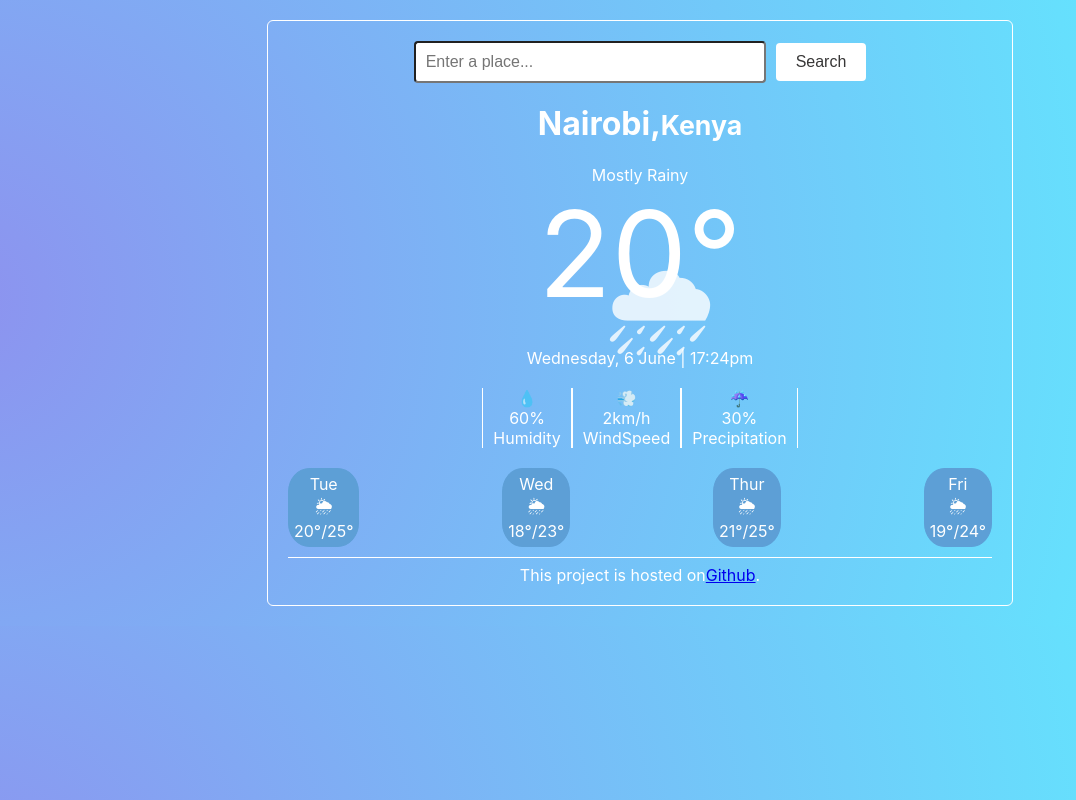
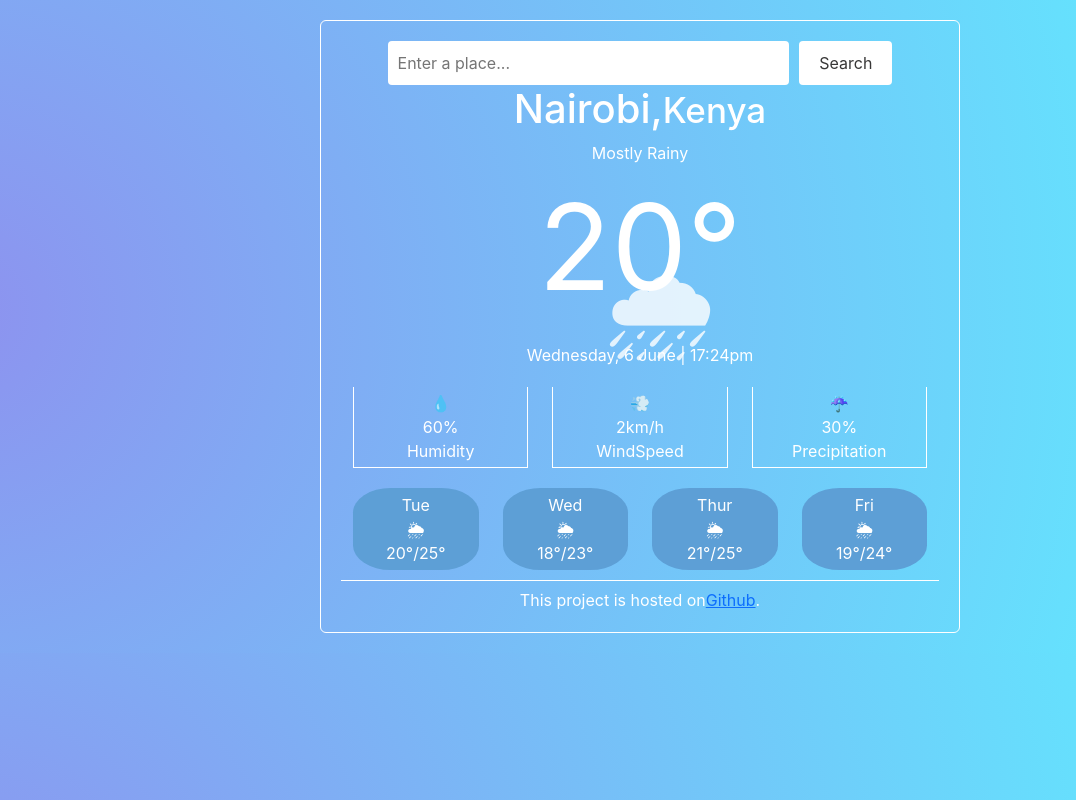
Before and after one commit to Ruks-7/weather-forecast-react, a React (Create React App) app: page / in a window 1280 px wide. Shown: the whole page, without its empty margins (0-1076 px from the left). Built offline with nearby package versions, Linux system fonts and the light colour scheme.

Commit message:
Added bootstrap

```diff
--- a/package.json
+++ b/package.json
@@ -6,6 +6,7 @@
     "@testing-library/jest-dom": "^5.17.0",
     "@testing-library/react": "^13.4.0",
     "@testing-library/user-event": "^13.5.0",
+    "bootstrap": "^5.3.3",
     "react": "^18.3.1",
     "react-dom": "^18.3.1",
     "react-scripts": "5.0.1",
--- a/public/index.html
+++ b/public/index.html
@@ -10,34 +10,11 @@
       content="Web site created using create-react-app"
     />
     <link rel="apple-touch-icon" href="%PUBLIC_URL%/logo192.png" />
-    <!--
-      manifest.json provides metadata used when your web app is installed on a
-      user's mobile device or desktop. See https://developers.google.com/web/fundamentals/web-app-manifest/
-    -->
     <link rel="manifest" href="%PUBLIC_URL%/manifest.json" />
-    <!--
-      Notice the use of %PUBLIC_URL% in the tags above.
-      It will be replaced with the URL of the `public` folder during the build.
-      Only files inside the `public` folder can be referenced from the HTML.
-
-      Unlike "/favicon.ico" or "favicon.ico", "%PUBLIC_URL%/favicon.ico" will
-      work correctly both with client-side routing and a non-root public URL.
-      Learn how to configure a non-root public URL by running `npm run build`.
-    -->
-    <title>React App</title>
+    <title>Weather Forecast with React</title>
   </head>
   <body>
     <noscript>You need to enable JavaScript to run this app.</noscript>
     <div id="root"></div>
-    <!--
-      This HTML file is a template.
-      If you open it directly in the browser, you will see an empty page.
-
-      You can add webfonts, meta tags, or analytics to this file.
-      The build step will place the bundled scripts into the <body> tag.
-
-      To begin the development, run `npm start` or `yarn start`.
-      To create a production bundle, use `npm run build` or `yarn build`.
-    -->
   </body>
 </html>
--- a/src/App.css
+++ b/src/App.css
@@ -1,6 +1,6 @@
 .App{
   margin: 20px auto;
-  max-width: 55%;
+  max-width: 50%;
   border: 1px solid white;
   border-radius: 6px;
   text-align: center;
--- a/src/Details.css
+++ b/src/Details.css
@@ -5,12 +5,12 @@
 .degree{
     height: 5;
     font-size: 120px;
-    padding-top: 0;
+
 }
 
 .icon{
     position: relative;
-    top: -100px;
+    top: -110px;
     left: 20px;
     height: 0;
     font-size: 100px;
@@ -19,21 +19,14 @@
 }
 
 .today{
-    display: flex;
-    justify-content: center;
     border: none;
     border-radius: 4px;
     margin:  20px auto;
-    max-width: 60%;
 }
 
 .info{
-    padding: 0 10px;
+    padding: 4px;
     border: 1px solid white;
     border-top: none;
-    border-bottom: none;
+
 }
-.forecastDays{
-    display: flex;
-    justify-content: space-between;
-}
--- a/src/Details.js
+++ b/src/Details.js
@@ -6,10 +6,11 @@ import "./Details.css";
 export default function Details(){
     return(
         <div>
+            <div className="container">
         <h1>Nairobi,
             <small>Kenya</small>
             </h1>
-
+            </div>
                 <p className="weatherState">Mostly Rainy</p>
                     <div className="degree">20°
                     <div className="icon">🌧</div>
@@ -17,18 +18,41 @@ export default function Details(){
 
                     <p className="dayDetails">Wednesday, 6 June | 17:24pm</p>
 
-                    <div className="today">
-                    <Info icon="💧" measurement="60%" component="Humidity" />
-                    <Info icon="💨" measurement="2km/h" component="WindSpeed" />
-                    <Info icon="☔" measurement="30%" component="Precipitation" />
+                    <div className="today container">
+                        <div className="row">
+                            <div className="col">
+                            <Info icon="💧" measurement="60%" component="Humidity" />
+                            </div>
+                            <div className="col">
+                            <Info icon="💨" measurement="2km/h" component="WindSpeed" />
+                            </div>
+                            <div className="col">
+                            <Info icon="☔" measurement="30%" component="Precipitation" />
+                            </div>
+                    </div>
                     </div>
 
 
-                <div className= "forecastDays">
-                <Forecast day="Tue" temp="20°/25°"/>
-                <Forecast day="Wed" temp="18°/23°"/>
-                <Forecast day="Thur" temp="21°/25°"/>
-                <Forecast day="Fri" temp="19°/24°"/>
+                <div className= "container">
+                    <div className="row w-50%">
+
+                    <div className="col-sm">
+                        <Forecast day="Tue"  temp="20°/25°"/>
+                        </div>
+
+                    <div className="col-sm">
+                    <Forecast day="Wed"  temp="18°/23°"/>
+                        </div>
+
+                    <div className="col-sm">
+                        <Forecast day="Thur" temp="21°/25°"/>
+                        </div>
+
+                    <div className="col-sm">
+                        <Forecast day="Fri"  temp="19°/24°"/>
+                        </div>
+
+                    </div>
                 </div>
         </div>
     );
--- a/src/Forecast.css
+++ b/src/Forecast.css
@@ -3,7 +3,7 @@
 }
 
 .forecast{
-    border: 1px solid var(--primary-color);
+    border: none;
     border-radius: 30%;
     padding: 5px;
     background-color: var(--primary-color);
--- a/src/Search.css
+++ b/src/Search.css
@@ -5,8 +5,8 @@ form input{
 }
 
 .searchBar{
-
-    width: 50%;
+    border: none;
+    width: 70%;
 }
 
 .submit{
@@ -16,3 +16,7 @@ form input{
     background-color: white;
     color: rgb(56, 55, 55);
 }
+
+.submit:hover{
+    background: radial-gradient(circle at -3.3% 48%, rgb(141, 146, 239) 0%, rgb(99, 229, 254) 90%);
+}
--- a/src/Search.js
+++ b/src/Search.js
@@ -3,7 +3,7 @@ import "./Search.css";
 
 export default function Search(){
     return (
-    <div>
+    <div className="container">
         <form>
             <input className="searchBar" type="search" placeholder="Enter a place..."></input>
             <input className="submit" type="submit" value="Search"></input>
--- a/src/index.js
+++ b/src/index.js
@@ -1,3 +1,4 @@
+import 'bootstrap/dist/css/bootstrap.css';
 import React from 'react';
 import ReactDOM from 'react-dom/client';
 import './index.css';
@@ -11,7 +12,5 @@ root.render(
   </React.StrictMode>
 );
 
-// If you want to start measuring performance in your app, pass a function
-// to log results (for example: reportWebVitals(console.log))
-// or send to an analytics endpoint. Learn more: https://bit.ly/CRA-vitals
+
 reportWebVitals();
```
Also changed, not shown: 1 other file (tests, documents, lock files or other folders).
